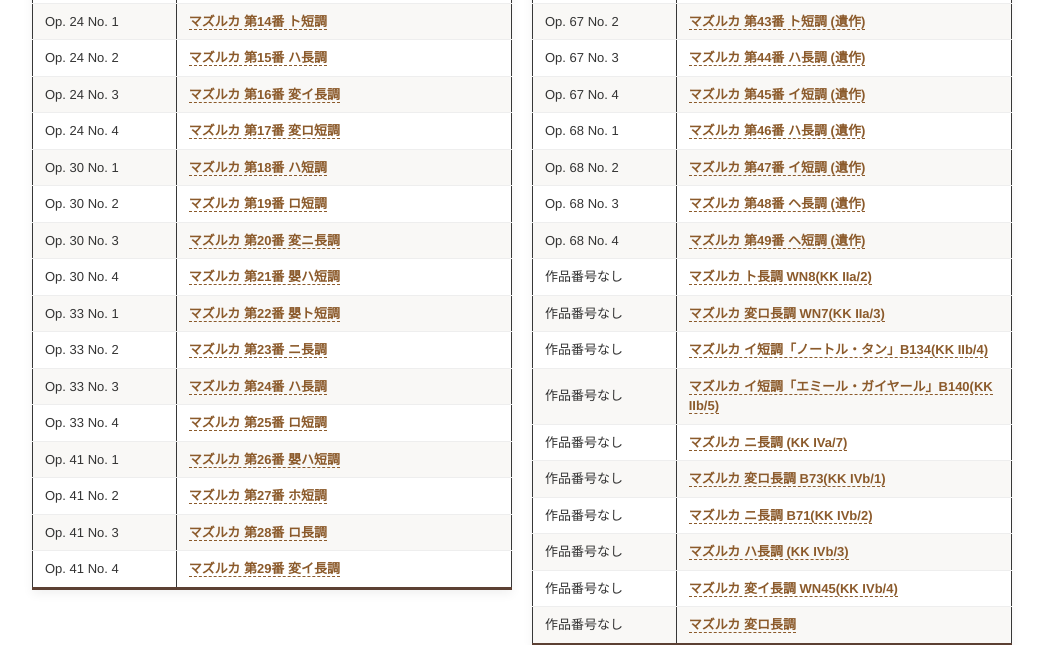
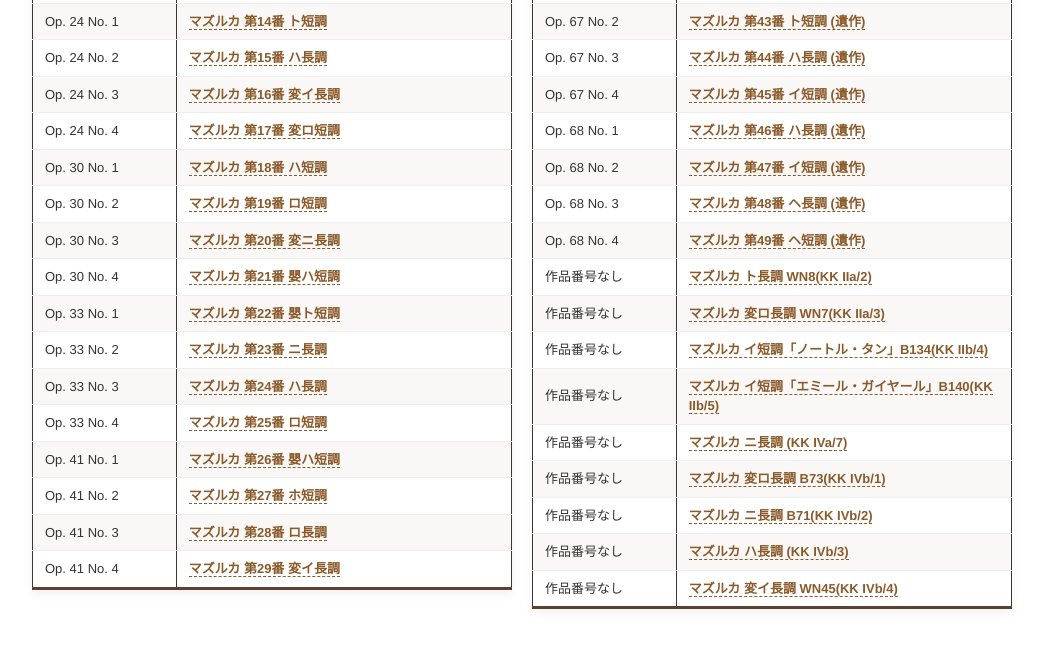
Before and after one commit to akikowashino/akikowashino.github.io, a Jekyll site: the page built from mazurka/index-en.md, in a window 1280 px wide and 900 px high, scrolled down 703 px, cut to the strip 0-645 px from the top of the window. Shown: the whole strip, without its empty margins (118-1161 px from the left). Built offline with Jekyll 4.4.1, drawn with Linux system fonts in a browser that asks for light colours.

Commit message:
Update index-en.md

```diff
--- a/mazurka/index-en.md
+++ b/mazurka/index-en.md
@@ -172,8 +172,6 @@ lang: en
         <tr><td>作品番号なし</td><td><a href="https://chopin.nifc.pl/en/chopin/kompozycja/275_mazurka-in-c-major" target="_blank" rel="noopener">マズルカ ハ長調 (KK IVb/3)</a></td></tr>
         <tr><td>作品番号なし</td><td><a href="https://chopin.nifc.pl/en/chopin/kompozycja/70_mazurka-in-a-flat-major-from-the-album-of-maria-szymanowska" target="_blank" rel="noopener">マズルカ 変イ長調 WN45(KK IVb/4)</a></td></tr>
 
-        <tr><td>作品番号なし</td><td><a href="#" target="_blank" rel="noopener">マズルカ 変ロ長調</a></td></tr>
-
       </tbody>
     </table>
   </div>
```
